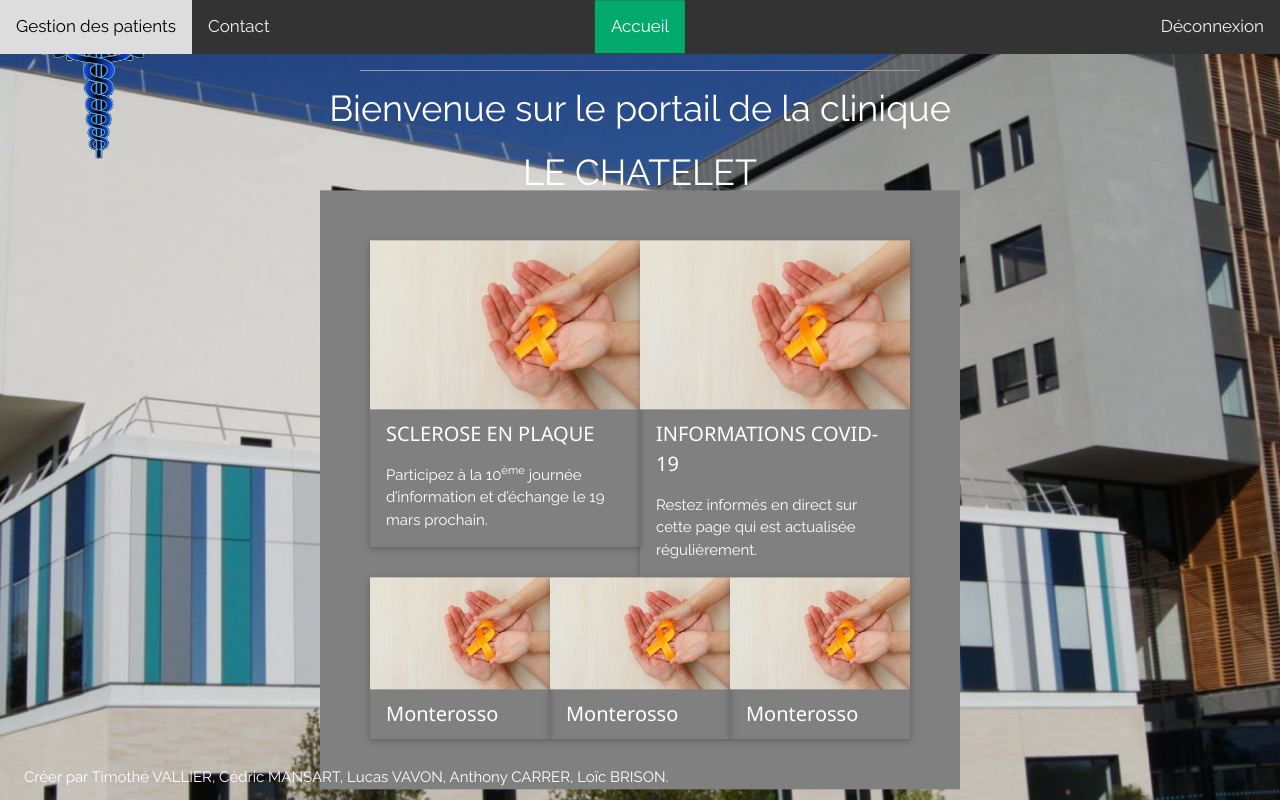
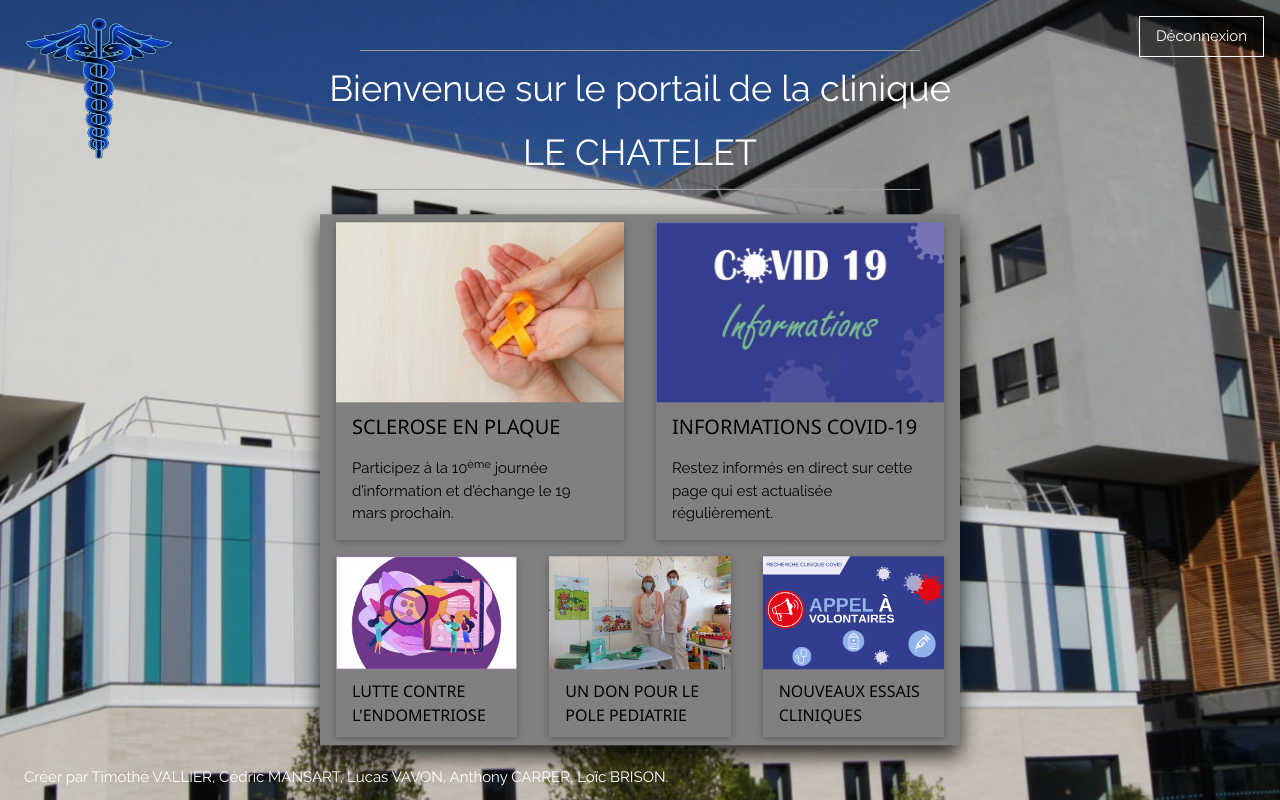
Before and after one commit to LoicBrison/MSPR_2, a PHP site: page / in a window 1280 px wide. Run offline with PHP 8.4, Linux system fonts and the light colour scheme.

Commit message:
add index page

```diff
--- a/css/style.css
+++ b/css/style.css
@@ -10,7 +10,6 @@ body, html {height: 100%}
 }
 
 /** LOGIN PAGE **/
-
 div .login {
     box-shadow: 0 10px 20px rgba(0, 0, 0, .5);
     color: rgb(255, 254, 254);
@@ -39,86 +38,21 @@ div .space10{
     margin-top: 10px;
 }
 
-<<<<<<< HEAD
+div .g-recaptcha-error{
+    color: red;
+}
 /** END LOGIN PAGE **/
 
 /** INDEX PAGE **/
-div .logo {
-    margin-top: 60px;
+div .indexTitle {
+    margin-top: 50px;
 }
-
-/* Add a black background color to the top navigation */
-.topnav {
-    position: relative;
-    background-color: #333;
-    overflow: hidden;
-}
-
-/* Style the links inside the navigation bar */
-.topnav a {
-    float: left;
-    color: #f2f2f2;
-    text-align: center;
-    padding: 14px 16px;
-    text-decoration: none;
-    font-size: 17px;
-}
-
-/* Change the color of links on hover */
-.topnav a:hover {
-    background-color: #ddd;
-    color: black;
-}
-
-/* Add a color to the active/current link */
-    .topnav a.active {
-    background-color: #04AA6D;
-    color: white;
-}
-
-/* Centered section inside the top navigation */
-.topnav-centered a {
-    float: none;
-    position: absolute;
-    top: 50%;
-    left: 50%;
-    transform: translate(-50%, -50%);
-}
-
-/* Right-aligned section inside the top navigation */
-.topnav-right {
-    float: right;
-}
-
-/* Responsive navigation menu - display links on top of each other instead of next to each other (for mobile devices) */
-@media screen and (max-width: 600px) {
-    .topnav a, .topnav-right {
-        float: none;
-        display: block;
-    }
-
-    .topnav-centered a {
-        position: relative;
-        top: 0;
-        left: 0;
-        transform: none;
-    }
-}
-
-div .indexTitle {
-    margin-top: 70px;
-}
-div .news::before {
-    filter: blur(8px);
-}
-div .news {
-    margin-top: 90px;
-    padding: 50px;
+div.news{
+    box-shadow: 0 10px 20px rgba(0, 0, 0, .8);
+    color: rgb(0, 0, 0);
+    height: auto;
+    width: auto;
+    margin-top: 80px;
     background-color: #808080;
 }
 /** END INDEX PAGE **/
-=======
-div .g-recaptcha-error{
-    color: red;
-}
->>>>>>> 1e20ec6d28e13a441d19e8ff08afec0f6d250553
--- a/index.html
+++ b/index.html
@@ -20,67 +20,57 @@
             <div class="w3-display-topleft w3-padding-large w3-xlarge logo">
                 <img src="sources/logo.png"  width="150" height="150">
             </div>
-            <!-- Top navigation -->
-            <div class="topnav">
-                <!-- Centered link -->
-                <div class="topnav-centered">
-                    <a href="index.html" class="active">Accueil</a>
-                </div>
-                <a href="#news">Gestion des patients</a>
-                <a href="#contact">Contact</a>
-                <!-- Right-aligned links -->
-                <div class="topnav-right">
-                    <a href="#logOut">Déconnexion</a>
-                </div>
-            </div>
             <div class="w3-display-topmiddle w3-center indexTitle">
                 <hr class="w3-border-grey w3-animate-top" style="margin:auto;width:90%">
                 <h1>Bienvenue sur le portail de la clinique</h1>
                 <h1>LE CHATELET</h1>
                 <hr class="w3-border-grey w3-animate-top" style="margin:auto;width:90%">
             </div>
+            <div class="w3-display-topright">
+                <button class="w3-btn w3-border w3-border-white w3-margin-top w3-margin-right">Déconnexion</button>
+            </div>
             <div class="w3-row w3-display-middle news">
-                <div class="w3-col s6">
-                    <div class="w3-card w3-hover-shadow">
+                <div class="w3-col w3-half w3-padding">
+                    <a href="#" style="text-decoration: none !important;"><div class="w3-card w3-hover-shadow">
                         <img src="images/sep.jpg" style="width:100%">
                         <div class="w3-container">
                             <h4>SCLEROSE EN PLAQUE</h4>
                             <p>Participez à la 10<sup>ème</sup> journée d’information et d’échange le 19 mars prochain.</p>
                         </div>
-                    </div>
+                    </div></a>
                 </div>
-                <div class="w3-col s6">
-                    <div class="w3-card w3-hover-shadow">
-                        <img src="images/sep.jpg" style="width:100%">
+                <div class="w3-col w3-half w3-padding">
+                    <a href="#" style="text-decoration: none !important;"><div class="w3-card w3-hover-shadow">
+                        <img src="images/vignette_covid_info.jpg" style="width:100%">
                         <div class="w3-container">
                             <h4>INFORMATIONS COVID-19</h4>
                             <p>Restez informés en direct sur cette page qui est actualisée régulièrement.</p>
                         </div>
-                    </div>
+                    </div></a>
                 </div>
-                <div class="w3-col s4">
-                    <div class="w3-card w3-hover-shadow">
-                        <img src="images/sep.jpg" style="width:100%">
+                <div class="w3-col w3-third w3-padding">
+                    <a href="#" style="text-decoration: none !important;"><div class="w3-card w3-hover-shadow">
+                        <img src="images/lutte_endometriose.jpg" style="width:100%">
                         <div class="w3-container">
-                            <h4>Monterosso</h4>
+                            <h5 style="font-size: medium;">LUTTE CONTRE L'ENDOMETRIOSE</h5>
                         </div>
-                    </div>
+                    </div></a>
                 </div>
-                <div class="w3-col s4">
-                    <div class="w3-card w3-hover-shadow">
-                        <img src="images/sep.jpg" style="width:100%">
+                <div class="w3-col w3-third w3-padding">
+                    <a href="#" style="text-decoration: none !important;"><div class="w3-card w3-hover-shadow">
+                        <img src="images/don_pole_pediatrie.jpg" style="width:100%">
                         <div class="w3-container">
-                            <h4>Monterosso</h4>
+                            <h5 style="font-size: medium;">UN DON POUR LE POLE PEDIATRIE</h5>
                         </div>
-                    </div>
+                    </div></a>
                 </div>
-                <div class="w3-col s4">
-                    <div class="w3-card w3-hover-shadow">
-                        <img src="images/sep.jpg" style="width:100%">
+                <div class="w3-col w3-third w3-padding">
+                    <a href="#" style="text-decoration: none !important;"><div class="w3-card w3-hover-shadow">
+                        <img src="images/recherches_clinique_covid.jpg" style="width:100%">
                         <div class="w3-container">
-                            <h4>Monterosso</h4>
+                            <h5 style="font-size: medium;">NOUVEAUX ESSAIS CLINIQUES</h5>
                         </div>
-                    </div>
+                    </div></a>
                 </div>
             </div>
             <div class="w3-display-bottomleft w3-padding-large">
```
Also changed, not shown: images/don_pole_pediatrie.jpg (added), images/lutte_endometriose.jpg (added), images/recherches_clinique_covid.jpg (added).
